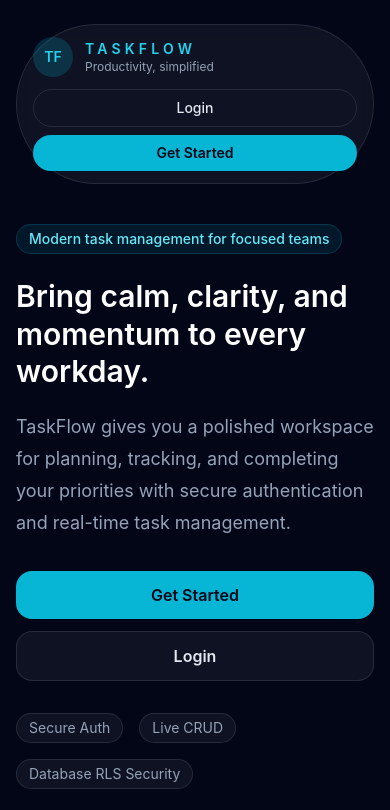
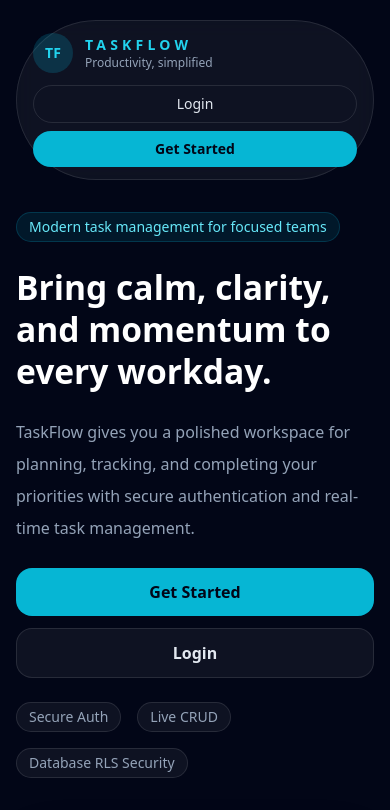
Before and after one commit to moiz962748-ai/task-manager-app, a React (Vite) app: page / in a window 390 px wide. Shown: the top 810 px of the page. Built offline with nearby package versions, Linux system fonts and the light colour scheme; no server answers.

Commit message:
fix: lock sans-serif font and fix mobile container scaling

```diff
--- a/src/index.css
+++ b/src/index.css
@@ -4,7 +4,11 @@
 
 :root {
   color-scheme: dark;
-  font-family: Inter, system-ui, -apple-system, BlinkMacSystemFont, 'Segoe UI', sans-serif;
+  font-family: system-ui, -apple-system, BlinkMacSystemFont, 'Segoe UI', Roboto, Helvetica, Arial, sans-serif;
+}
+
+html {
+  font-family: system-ui, -apple-system, BlinkMacSystemFont, 'Segoe UI', Roboto, Helvetica, Arial, sans-serif;
 }
 
 * {
@@ -14,6 +18,7 @@
 body {
   margin: 0;
   min-height: 100vh;
+  font-family: system-ui, -apple-system, BlinkMacSystemFont, 'Segoe UI', Roboto, Helvetica, Arial, sans-serif;
   background: linear-gradient(135deg, #020617 0%, #111827 100%);
 }
 
--- a/src/pages/Home.jsx
+++ b/src/pages/Home.jsx
@@ -23,9 +23,9 @@ const previewTasks = [
 
 export default function Home() {
   return (
-    <div className="min-h-screen bg-slate-950 text-slate-100">
-      <div className="mx-auto flex min-h-screen max-w-7xl flex-col px-4 py-6 sm:px-6 lg:px-8">
-        <header className="flex flex-col gap-3 rounded-full border border-white/10 bg-white/5 px-4 py-3 backdrop-blur sm:flex-row sm:items-center sm:justify-between sm:px-6">
+    <div className="min-h-screen bg-slate-950 text-slate-100 font-sans">
+      <div className="mx-auto flex min-h-screen max-w-7xl flex-col px-4 py-5 sm:px-5 sm:py-6 lg:px-8">
+        <header className="flex flex-col items-start gap-3 rounded-full border border-white/10 bg-white/5 px-4 py-3 backdrop-blur sm:flex-row sm:items-center sm:justify-between sm:px-6">
           <div className="flex items-center gap-3">
             <div className="flex h-10 w-10 items-center justify-center rounded-full bg-cyan-500/20 text-sm font-semibold text-cyan-400">
               TF
@@ -39,31 +39,31 @@ export default function Home() {
           <div className="flex w-full flex-col gap-2 sm:w-auto sm:flex-row sm:items-center">
             <Link
               to="/login"
-              className="w-full rounded-full border border-white/10 px-4 py-2 text-center text-sm font-medium text-slate-200 transition hover:bg-white/10 sm:w-auto"
+              className="flex w-full items-center justify-center rounded-full border border-white/10 px-4 py-2 text-center text-sm font-medium text-slate-200 transition hover:bg-white/10 sm:w-auto"
             >
               Login
             </Link>
             <Link
               to="/signup"
-              className="w-full rounded-full bg-cyan-500 px-4 py-2 text-center text-sm font-semibold text-slate-950 transition hover:bg-cyan-400 sm:w-auto"
+              className="flex w-full items-center justify-center rounded-full bg-cyan-500 px-4 py-2 text-center text-sm font-semibold text-slate-950 transition hover:bg-cyan-400 sm:w-auto"
             >
               Get Started
             </Link>
           </div>
         </header>
 
-        <main className="flex flex-1 flex-col justify-center py-10 sm:py-14 lg:py-16">
-          <div className="grid items-center gap-10 lg:grid-cols-[1.1fr_0.9fr]">
-            <section>
+        <main className="flex flex-1 flex-col justify-center gap-8 py-8 sm:py-12 lg:py-16">
+          <div className="grid items-center gap-8 lg:grid-cols-[1.1fr_0.9fr]">
+            <section className="space-y-6">
               <div className="inline-flex items-center rounded-full border border-cyan-500/20 bg-cyan-500/10 px-3 py-1 text-sm font-medium text-cyan-300">
                 Modern task management for focused teams
               </div>
 
-              <h1 className="mt-6 text-3xl font-semibold leading-tight text-white sm:text-4xl md:text-5xl lg:text-6xl">
+              <h1 className="mt-6 text-[2.1rem] font-semibold leading-tight text-white sm:text-4xl md:text-5xl lg:text-6xl">
                 Bring calm, clarity, and momentum to every workday.
               </h1>
 
-              <p className="mt-5 max-w-2xl text-lg leading-8 text-slate-400">
+              <p className="mt-5 max-w-2xl text-base leading-8 text-slate-400 sm:text-lg">
                 TaskFlow gives you a polished workspace for planning, tracking, and completing your priorities with secure authentication and real-time task management.
               </p>
 
@@ -104,7 +104,7 @@ export default function Home() {
             </section>
           </div>
 
-          <section className="mt-8 rounded-[2rem] border border-white/10 bg-slate-900/70 p-4 shadow-2xl shadow-cyan-950/20 backdrop-blur sm:p-6">
+          <section className="rounded-[2rem] border border-white/10 bg-slate-900/70 p-4 shadow-2xl shadow-cyan-950/20 backdrop-blur sm:p-6">
             <div className="flex flex-col gap-4 lg:flex-row lg:items-center lg:justify-between">
               <div>
                 <p className="text-sm font-medium text-cyan-300">Live workspace preview</p>
@@ -156,7 +156,7 @@ export default function Home() {
           </section>
         </main>
 
-        <footer className="mt-6 flex flex-col gap-3 border-t border-white/10 pt-4 text-sm text-slate-500 sm:flex-row sm:items-center sm:justify-between">
+        <footer className="mt-4 flex flex-col gap-3 border-t border-white/10 pt-4 text-sm text-slate-500 sm:flex-row sm:items-center sm:justify-between">
           <p>© 2026 TaskFlow. All rights reserved.</p>
           <p className="text-slate-600">Built with React • Supabase • Tailwind CSS</p>
         </footer>
```
